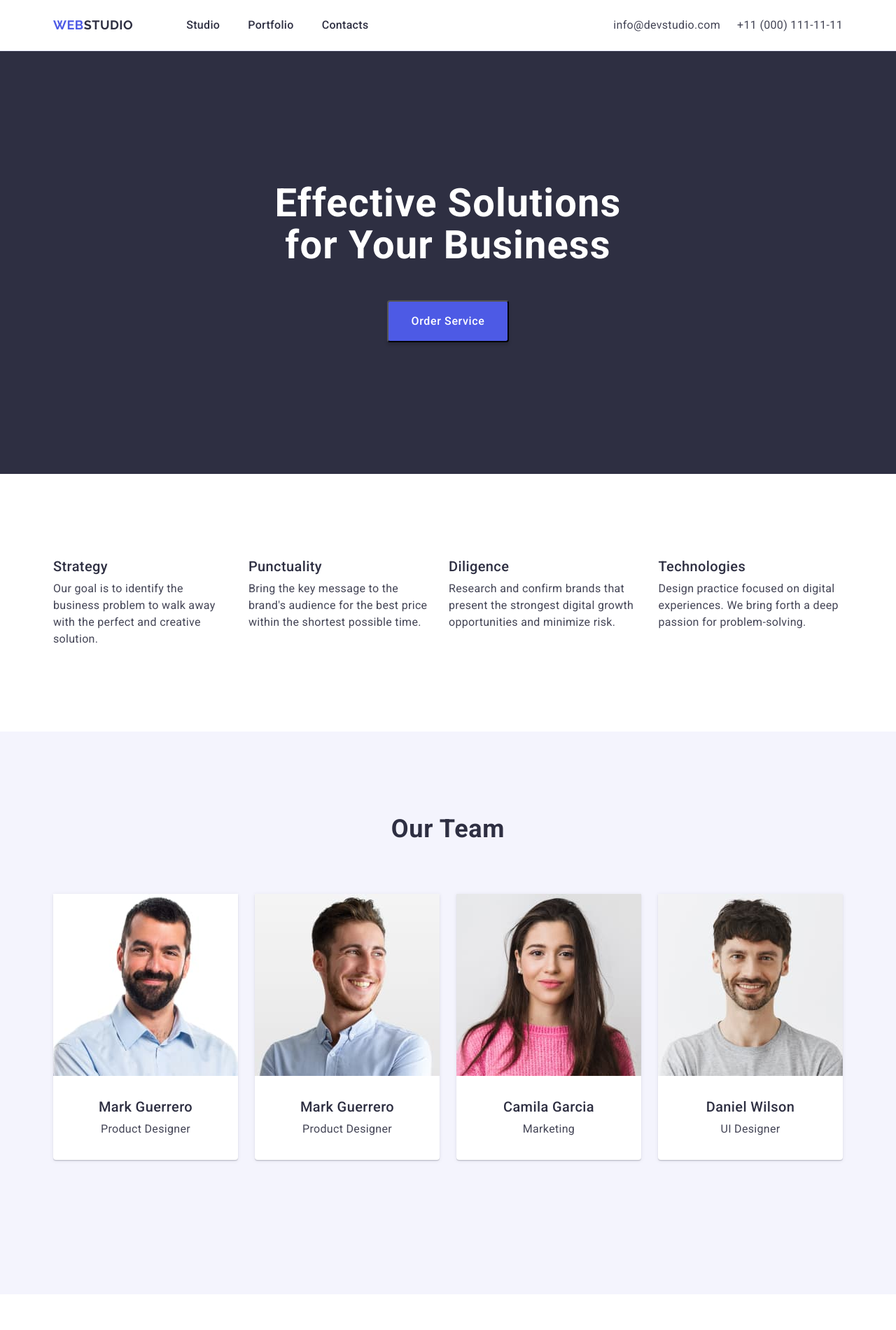
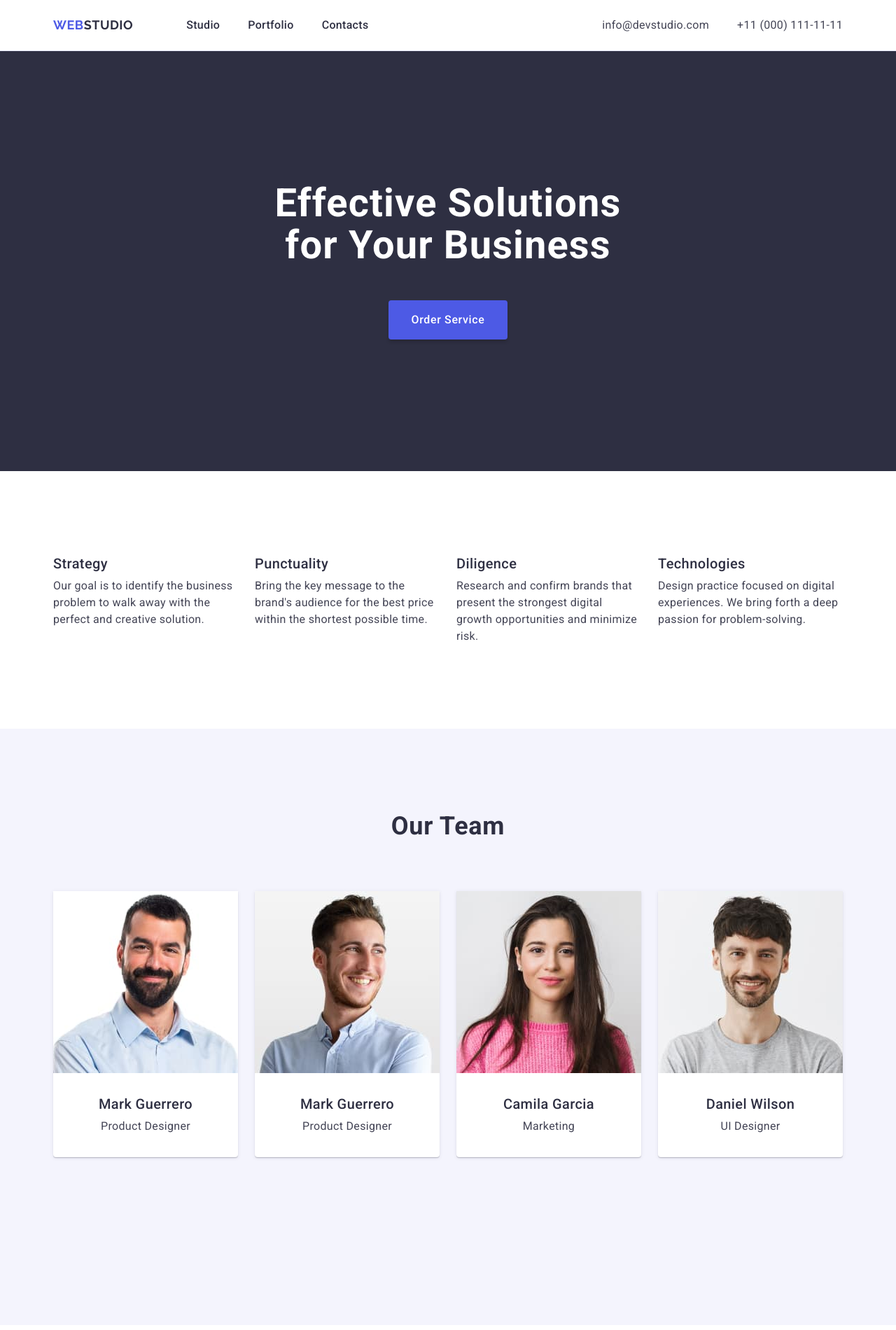
Before and after one commit to yuliiababkina/goit-markup-hw-03, a plain HTML site: page index.html in a window 1280 px wide. Shown: the top 1900 px of the page at 70% size. Drawn offline with nearby package versions, Linux system fonts and the light colour scheme.

Commit message:
updated geometry

```diff
--- a/css/styles.css
+++ b/css/styles.css
@@ -46,6 +46,8 @@ img {
     padding: 0;
     white-space: nowrap;
     overflow: hidden;
+    clip-path: inset(100%);
+    clip: rect(0 0 0 0);
 }
 
 /* Reset */
@@ -142,7 +144,7 @@ p {
 .contacts-list {
     display: flex;
     align-items: center;
-    gap: 24px;
+    gap: 40px;
 }
 
 .contacts-link {
@@ -173,6 +175,8 @@ p {
 
 .hero-button {
     display: block;
+    min-width: 169px;
+    height: 56px;
     font-weight: 500;
     font-size: 16px;
     line-height: 1.5;
@@ -180,6 +184,7 @@ p {
     color: #fff;
     background-color: #4d5ae5;
     border-radius: 4px;
+    border: none;
     padding: 16px 32px;
     box-shadow: 0 4px 4px 0 rgba(0, 0, 0, 0.15);
     margin: 0 auto;
@@ -199,6 +204,9 @@ p {
 .benefits-list {
     display: flex;
     gap: 24px;
+}
+
+.benefits-item {
     flex-basis: calc((100% - 72px) / 4);
 }
 
@@ -217,17 +225,17 @@ p {
 
 .team-section {
     background-color: #f4f4fd;
-    padding: 120px 0 72px 0;
+    padding: 120px 0;
 }
 
 .team-list {
     display: flex;
-    flex-basis: calc((100% - 72px) / 4);
     gap: 24px;
     padding-bottom: 120px;
 }
 
 .team-list-item {
+    flex-basis: calc((100% - 72px) / 4);
     background-color: #ffffff;
     border-radius: 0 0 4px 4px;
     box-shadow: 0 2px 1px 0 rgba(46, 47, 66, 0.08),
@@ -235,7 +243,7 @@ p {
 }
 
 .team-card-capture {
-    margin: 32px 16px;
+    margin: 32px 0;
     text-align: center;
 }
 
@@ -249,6 +257,9 @@ p {
     display: flex;
     flex-wrap: wrap;
     gap: 48px 24px;
+}
+
+.portfolio-item {
     flex-basis: calc((100% - 48px) / 3);
 }
 
@@ -270,7 +281,7 @@ p {
 }
 
 .footer-logo {
-    display: block;
+    display: inline-block;
     margin-bottom: 16px;
 }
 
```
